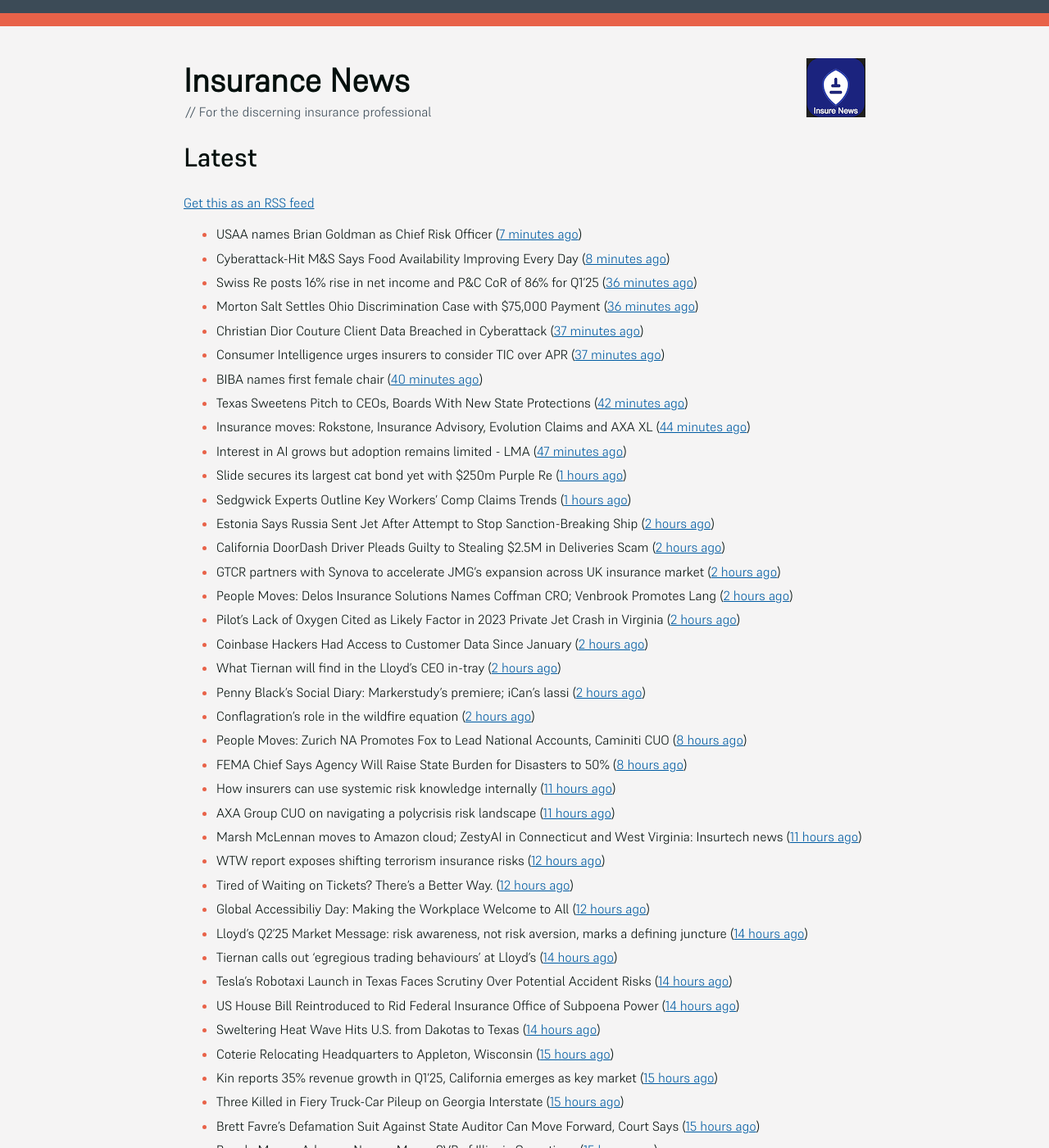
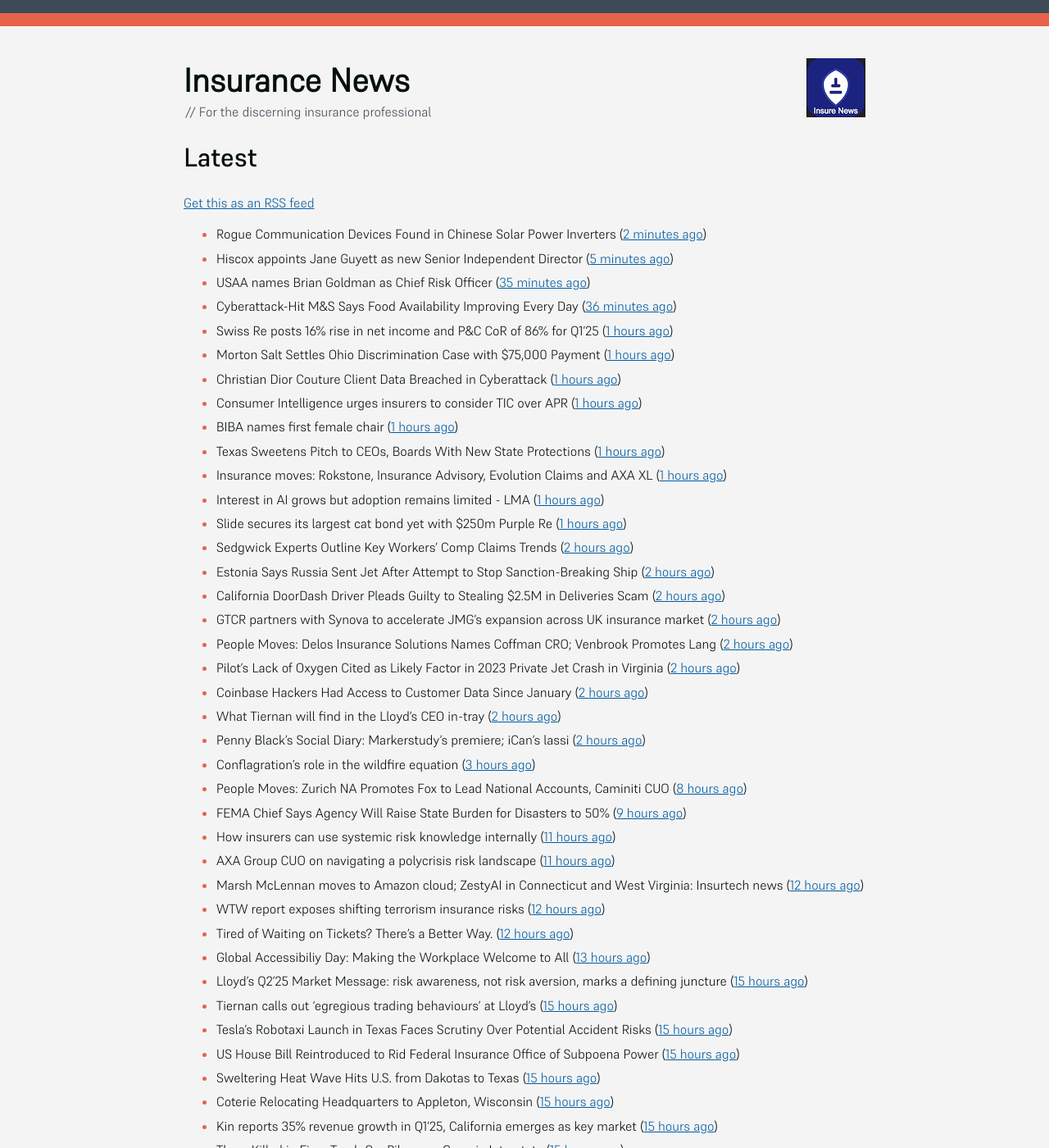
Before and after one commit to mat-0/feeds.thechels.uk, a Jekyll site: the page built from index.md, in a window 1280 px wide and 1400 px high. Shown: the whole window at 82% size. Built offline with Jekyll 4.4.1, drawn with Linux system fonts in a browser that asks for light colours; some of the changed text lies outside the part shown.

Commit message:
New Feed

```diff
--- a/index.md
+++ b/index.md
@@ -8,18 +8,20 @@ description: Latest Updates
 [Get this as an RSS feed](/feed.rss)
 
 <!-- news_marker starts -->
-- USAA names Brian Goldman as Chief Risk Officer ([7 minutes ago](https://www.reinsurancene.ws/usaa-names-brian-goldman-as-chief-risk-officer/))
-- Cyberattack-Hit M&S Says Food Availability Improving Every Day ([8 minutes ago](https://www.insurancejournal.com/news/international/2025/05/16/824002.htm))
-- Swiss Re posts 16% rise in net income and P&C CoR of 86% for Q1’25 ([36 minutes ago](https://www.reinsurancene.ws/swiss-re-posts-16-rise-in-net-income-and-pc-cor-of-86-for-q125/))
-- Morton Salt Settles Ohio Discrimination Case with $75,000 Payment ([36 minutes ago](https://www.insurancejournal.com/news/midwest/2025/05/16/823999.htm))
-- Christian Dior Couture Client Data Breached in Cyberattack ([37 minutes ago](https://www.insurancejournal.com/news/national/2025/05/16/823975.htm))
-- Consumer Intelligence urges insurers to consider TIC over APR ([37 minutes ago](https://www.insurancebusinessmag.com/uk/news/auto-motor/consumer-intelligence-urges-insurers-to-consider-tic-over-apr-535940.aspx))
-- BIBA names first female chair ([40 minutes ago](https://www.insurancebusinessmag.com/uk/news/breaking-news/biba-names-first-female-chair-535939.aspx))
-- Texas Sweetens Pitch to CEOs, Boards With New State Protections ([42 minutes ago](https://www.insurancejournal.com/news/southcentral/2025/05/16/823995.htm))
-- Insurance moves: Rokstone, Insurance Advisory, Evolution Claims and AXA XL ([44 minutes ago](https://www.insurancebusinessmag.com/uk/news/breaking-news/insurance-moves-rokstone-insurance-advisory-evolution-claims-and-axa-xl-535937.aspx))
-- Interest in AI grows but adoption remains limited - LMA ([47 minutes ago](https://www.insurancebusinessmag.com/uk/news/technology/interest-in-ai-grows-but-adoption-remains-limited--lma-535936.aspx))
+- Rogue Communication Devices Found in Chinese Solar Power Inverters ([2 minutes ago](https://www.insurancejournal.com/news/international/2025/05/16/824006.htm))
+- Hiscox appoints Jane Guyett as new Senior Independent Director ([5 minutes ago](https://www.reinsurancene.ws/hiscox-appoints-jane-guyett-as-new-senior-independent-director/))
+- USAA names Brian Goldman as Chief Risk Officer ([35 minutes ago](https://www.reinsurancene.ws/usaa-names-brian-goldman-as-chief-risk-officer/))
+- Cyberattack-Hit M&S Says Food Availability Improving Every Day ([36 minutes ago](https://www.insurancejournal.com/news/international/2025/05/16/824002.htm))
+- Swiss Re posts 16% rise in net income and P&C CoR of 86% for Q1’25 ([1 hours ago](https://www.reinsurancene.ws/swiss-re-posts-16-rise-in-net-income-and-pc-cor-of-86-for-q125/))
+- Morton Salt Settles Ohio Discrimination Case with $75,000 Payment ([1 hours ago](https://www.insurancejournal.com/news/midwest/2025/05/16/823999.htm))
+- Christian Dior Couture Client Data Breached in Cyberattack ([1 hours ago](https://www.insurancejournal.com/news/national/2025/05/16/823975.htm))
+- Consumer Intelligence urges insurers to consider TIC over APR ([1 hours ago](https://www.insurancebusinessmag.com/uk/news/auto-motor/consumer-intelligence-urges-insurers-to-consider-tic-over-apr-535940.aspx))
+- BIBA names first female chair ([1 hours ago](https://www.insurancebusinessmag.com/uk/news/breaking-news/biba-names-first-female-chair-535939.aspx))
+- Texas Sweetens Pitch to CEOs, Boards With New State Protections ([1 hours ago](https://www.insurancejournal.com/news/southcentral/2025/05/16/823995.htm))
+- Insurance moves: Rokstone, Insurance Advisory, Evolution Claims and AXA XL ([1 hours ago](https://www.insurancebusinessmag.com/uk/news/breaking-news/insurance-moves-rokstone-insurance-advisory-evolution-claims-and-axa-xl-535937.aspx))
+- Interest in AI grows but adoption remains limited - LMA ([1 hours ago](https://www.insurancebusinessmag.com/uk/news/technology/interest-in-ai-grows-but-adoption-remains-limited--lma-535936.aspx))
 - Slide secures its largest cat bond yet with $250m Purple Re ([1 hours ago](https://www.reinsurancene.ws/slide-secures-its-largest-cat-bond-yet-with-250m-purple-re/))
-- Sedgwick Experts Outline Key Workers’ Comp Claims Trends ([1 hours ago](https://www.insurancejournal.com/news/national/2025/05/16/823936.htm))
+- Sedgwick Experts Outline Key Workers’ Comp Claims Trends ([2 hours ago](https://www.insurancejournal.com/news/national/2025/05/16/823936.htm))
 - Estonia Says Russia Sent Jet After Attempt to Stop Sanction-Breaking Ship ([2 hours ago](https://www.insurancejournal.com/news/international/2025/05/16/823959.htm))
 - California DoorDash Driver Pleads Guilty to Stealing $2.5M in Deliveries Scam ([2 hours ago](https://www.insurancejournal.com/news/west/2025/05/16/823989.htm))
 - GTCR partners with Synova to accelerate JMG’s expansion across UK insurance market ([2 hours ago](https://www.reinsurancene.ws/gtcr-partners-with-synova-to-accelerate-jmgs-expansion-across-uk-insurance-market/))
@@ -28,51 +30,49 @@ description: Latest Updates
 - Coinbase Hackers Had Access to Customer Data Since January ([2 hours ago](https://www.insurancejournal.com/news/national/2025/05/16/823970.htm))
 - What Tiernan will find in the Lloyd's CEO in-tray ([2 hours ago](https://www.postonline.co.uk/lloydslondon/7957720/what-tiernan-will-find-in-the-lloyds-ceo-in-tray))
 - Penny Black’s Social Diary: Markerstudy’s premiere; iCan’s lassi ([2 hours ago](https://www.postonline.co.uk/people/7957568/penny-blacks-social-diary-markerstudys-premiere-icans-lassi))
-- Conflagration’s role in the wildfire equation ([2 hours ago](https://www.insurancejournal.com/blogs/cotality/2025/05/16/823947.htm))
+- Conflagration’s role in the wildfire equation ([3 hours ago](https://www.insurancejournal.com/blogs/cotality/2025/05/16/823947.htm))
 - People Moves: Zurich NA Promotes Fox to Lead National Accounts, Caminiti CUO ([8 hours ago](https://www.insurancejournal.com/news/national/2025/05/15/823985.htm))
-- FEMA Chief Says Agency Will Raise State Burden for Disasters to 50% ([8 hours ago](https://www.insurancejournal.com/news/national/2025/05/15/823980.htm))
+- FEMA Chief Says Agency Will Raise State Burden for Disasters to 50% ([9 hours ago](https://www.insurancejournal.com/news/national/2025/05/15/823980.htm))
 - How insurers can use systemic risk knowledge internally ([11 hours ago](https://www.dig-in.com/opinion/how-insurers-can-use-systemic-risk-knowledge-internally))
 - AXA Group CUO on navigating a polycrisis risk landscape ([11 hours ago](https://www.insurancebusinessmag.com/uk/news/breaking-news/axa-group-cuo-on-navigating-a-polycrisis-risk-landscape-535921.aspx))
-- Marsh McLennan moves to Amazon cloud; ZestyAI in Connecticut and West Virginia: Insurtech news ([11 hours ago](https://www.dig-in.com/news/marsh-mclennan-to-amazon-cloud-zestyai-and-insurtech-news))
+- Marsh McLennan moves to Amazon cloud; ZestyAI in Connecticut and West Virginia: Insurtech news ([12 hours ago](https://www.dig-in.com/news/marsh-mclennan-to-amazon-cloud-zestyai-and-insurtech-news))
 - WTW report exposes shifting terrorism insurance risks ([12 hours ago](https://www.insurancebusinessmag.com/uk/news/breaking-news/wtw-report-exposes-shifting-terrorism-insurance-risks-535909.aspx))
 - Tired of Waiting on Tickets? There’s a Better Way. ([12 hours ago](https://www.insurancejournal.com/blogs/expert-insured/2025/05/15/823954.htm))
-- Global Accessibiliy Day: Making the Workplace Welcome to All ([12 hours ago](https://insurance-edge.net/2025/05/15/global-accessibiliy-day-making-the-workplace-welcome-to-all/))
-- Lloyd’s Q2’25 Market Message: risk awareness, not risk aversion, marks a defining juncture ([14 hours ago](https://www.reinsurancene.ws/lloyds-q225-market-message-risk-awareness-not-risk-aversion-marks-a-defining-juncture/))
-- Tiernan calls out ‘egregious trading behaviours’ at Lloyd’s ([14 hours ago](https://www.postonline.co.uk/lloydslondon/7957765/tiernan-calls-out-egregious-trading-behaviours-at-lloyds))
-- Tesla’s Robotaxi Launch in Texas Faces Scrutiny Over Potential Accident Risks ([14 hours ago](https://www.insurancejournal.com/news/southcentral/2025/05/15/823930.htm))
-- US House Bill Reintroduced to Rid Federal Insurance Office of Subpoena Power ([14 hours ago](https://www.insurancejournal.com/news/national/2025/05/15/823897.htm))
-- Sweltering Heat Wave Hits U.S. from Dakotas to Texas ([14 hours ago](https://www.insurancejournal.com/news/southcentral/2025/05/15/823927.htm))
+- Global Accessibiliy Day: Making the Workplace Welcome to All ([13 hours ago](https://insurance-edge.net/2025/05/15/global-accessibiliy-day-making-the-workplace-welcome-to-all/))
+- Lloyd’s Q2’25 Market Message: risk awareness, not risk aversion, marks a defining juncture ([15 hours ago](https://www.reinsurancene.ws/lloyds-q225-market-message-risk-awareness-not-risk-aversion-marks-a-defining-juncture/))
+- Tiernan calls out ‘egregious trading behaviours’ at Lloyd’s ([15 hours ago](https://www.postonline.co.uk/lloydslondon/7957765/tiernan-calls-out-egregious-trading-behaviours-at-lloyds))
+- Tesla’s Robotaxi Launch in Texas Faces Scrutiny Over Potential Accident Risks ([15 hours ago](https://www.insurancejournal.com/news/southcentral/2025/05/15/823930.htm))
+- US House Bill Reintroduced to Rid Federal Insurance Office of Subpoena Power ([15 hours ago](https://www.insurancejournal.com/news/national/2025/05/15/823897.htm))
+- Sweltering Heat Wave Hits U.S. from Dakotas to Texas ([15 hours ago](https://www.insurancejournal.com/news/southcentral/2025/05/15/823927.htm))
 - Coterie Relocating Headquarters to Appleton, Wisconsin ([15 hours ago](https://www.insurancejournal.com/news/midwest/2025/05/15/823924.htm))
 - Kin reports 35% revenue growth in Q1’25, California emerges as key market ([15 hours ago](https://www.reinsurancene.ws/kin-reports-35-revenue-growth-in-q125-california-emerges-as-key-market/))
 - Three Killed in Fiery Truck-Car Pileup on Georgia Interstate ([15 hours ago](https://www.insurancejournal.com/news/southeast/2025/05/15/823917.htm))
 - Brett Favre’s Defamation Suit Against State Auditor Can Move Forward, Court Says ([15 hours ago](https://www.insurancejournal.com/news/southeast/2025/05/15/823911.htm))
 - People Moves: Advocus Names Moore SVP of Illinois Operations ([15 hours ago](https://www.insurancejournal.com/news/midwest/2025/05/15/823905.htm))
 - Nationwide Partners with Kadance to Offer Genomics-Based Precision Health to Life Insurance Customers ([15 hours ago](https://www.insurtechinsights.com/nationwide-partners-with-kadance-to-offer-genomics-based-precision-health-to-life-insurance-customers/))
-- West’s 103.9% CoR for 24-25 FY impacted by elevated IG Pool claims ([15 hours ago](https://www.reinsurancene.ws/wests-103-9-cor-for-24-25-fy-impacted-by-elevated-ig-pool-claims/))
-- People Moves: CRC Names New Underwriting Leaders and Senior VP ([15 hours ago](https://www.insurancejournal.com/news/southeast/2025/05/15/823894.htm))
+- West’s 103.9% CoR for 24-25 FY impacted by elevated IG Pool claims ([16 hours ago](https://www.reinsurancene.ws/wests-103-9-cor-for-24-25-fy-impacted-by-elevated-ig-pool-claims/))
+- People Moves: CRC Names New Underwriting Leaders and Senior VP ([16 hours ago](https://www.insurancejournal.com/news/southeast/2025/05/15/823894.htm))
 - AM Best supports EU nat cat insurance proposal but stresses need for greater clarity ([16 hours ago](https://www.reinsurancene.ws/am-best-supports-eu-nat-cat-insurance-proposal-but-stresses-need-for-greater-clarity/))
 - People Moves: AIG Taps Colombo From Swiss Re as CEO, Latin America and Caribbean; Willis Names Former Allianz Exec Vosloh as Head of Cyber for EMEA ([16 hours ago](https://www.insurancejournal.com/news/international/2025/05/15/823886.htm))
 - Slide Secures $250M Cat Bond as Hurricane Season Looms ([16 hours ago](https://www.insurancejournal.com/news/southeast/2025/05/15/823884.htm))
-- Africa startups to seek new backers ([16 hours ago](https://www.dig-in.com/articles/africa-startups-to-seek-new-backers))
-- Allstate estimates cat losses for April at $594m ([16 hours ago](https://www.reinsurancene.ws/allstate-estimates-cat-losses-for-april-at-594m/))
-- Rokstone names Stephanie Belcourt Head of Complex Claims ([17 hours ago](https://www.reinsurancene.ws/rokstone-names-stephanie-belcourt-head-of-complex-claims/))
-- Hedge Fund Fermat Sees 20% Surge in Catastrophe Bond Market ([17 hours ago](https://www.insurancejournal.com/news/international/2025/05/15/823861.htm))
-- Comparison Creator Teams Up With Go.Compare ([17 hours ago](https://insurance-edge.net/2025/05/15/comparison-creator-teams-up-with-go-compare/))
+- Africa startups to seek new backers ([17 hours ago](https://www.dig-in.com/articles/africa-startups-to-seek-new-backers))
+- Allstate estimates cat losses for April at $594m ([17 hours ago](https://www.reinsurancene.ws/allstate-estimates-cat-losses-for-april-at-594m/))
+- Comparison Creator Teams Up With Go.Compare ([18 hours ago](https://insurance-edge.net/2025/05/15/comparison-creator-teams-up-with-go-compare/))
 - Using technology to mitigate common household risks ([18 hours ago](https://www.dig-in.com/podcast/using-technology-to-mitigate-common-household-risks))
 - ZestyAI Gets The Green Light From Connecticut Insurance Dept ([18 hours ago](https://insurance-edge.net/2025/05/15/zestyai-gets-the-green-light-from-connecticut-insurance-dept/))
-- News Snippets: 15.05.2025 ([18 hours ago](https://insurance-edge.net/2025/05/15/news-snippets-15-05-2025/))
+- News Snippets: 15.05.2025 ([19 hours ago](https://insurance-edge.net/2025/05/15/news-snippets-15-05-2025/))
 - Compre Completes on Ethias S.A. Deal ([19 hours ago](https://insurance-edge.net/2025/05/15/compre-completes-on-ethias-s-a-deal/))
 - Tinubu Secures $45 Million to Accelerate Global Leadership in Specialty Insurance SaaS ([20 hours ago](https://www.insurtechinsights.com/tinubu-secures-45-million-to-accelerate-global-leadership-in-specialty-insurance-saas/))
 - LMA Survey on How AI Can Enhance Actuarial Risk ([20 hours ago](https://insurance-edge.net/2025/05/15/lma-survey-on-how-ai-can-enhance-actuarial-risk/))
-- Navigating the unexpected: Expert tips for effective claims management and swift recovery ([20 hours ago](https://www.insurancebusinessmag.com/uk/news/property-insurance/navigating-the-unexpected-expert-tips-for-effective-claims-management-and-swift-recovery-535498.aspx))
-- TIMBY Specialty Insurance Solutions Launches Warehouse Legal Liability Coverage to Expand Inland Marine Portfolio ([20 hours ago](https://www.insurtechinsights.com/timby-specialty-insurance-solutions-launches-warehouse-legal-liability-coverage-to-expand-inland-marine-portfolio/))
+- Navigating the unexpected: Expert tips for effective claims management and swift recovery ([21 hours ago](https://www.insurancebusinessmag.com/uk/news/property-insurance/navigating-the-unexpected-expert-tips-for-effective-claims-management-and-swift-recovery-535498.aspx))
+- TIMBY Specialty Insurance Solutions Launches Warehouse Legal Liability Coverage to Expand Inland Marine Portfolio ([21 hours ago](https://www.insurtechinsights.com/timby-specialty-insurance-solutions-launches-warehouse-legal-liability-coverage-to-expand-inland-marine-portfolio/))
 - Broking stalwart on how the market has evolved ([21 hours ago](https://www.insurancebusinessmag.com/uk/news/breaking-news/broking-stalwart-on-how-the-market-has-evolved-535809.aspx))
 - FERMA's Foresight Committee calls for a shift to long-term risk strategies ([21 hours ago](https://www.insurancebusinessmag.com/uk/news/non-profits/fermas-foresight-committee-calls-for-a-shift-to-longterm-risk-strategies-535808.aspx))
 - Allianz sees strong start to 2025, reaffirms full-year outlook ([21 hours ago](https://www.insurancebusinessmag.com/uk/news/breaking-news/allianz-sees-strong-start-to-2025-reaffirms-fullyear-outlook-535802.aspx))
 - Talanx reports record-breaking start to the year amid high claims ([21 hours ago](https://www.insurancebusinessmag.com/uk/news/breaking-news/talanx-reports-recordbreaking-start-to-the-year-amid-high-claims-535796.aspx))
 - 'Poly-employment': Transparency in workplaces encouraged amid rise of secondary jobs ([21 hours ago](https://www.insurancebusinessmag.com/uk/news/breaking-news/polyemployment-transparency-in-workplaces-encouraged-amid-rise-of-secondary-jobs-535784.aspx))
-- ‘Don’t preach to us’, pleads Pen CEO ([21 hours ago](https://www.postonline.co.uk/broker/7957752/dont-preach-to-us-pleads-pen-ceo))
-- bolttech and Sumitomo Corporation Launch Strategic Joint Venture to Expand Embedded Protection Solutions in Asia ([21 hours ago](https://www.insurtechinsights.com/bolttech-and-sumitomo-corporation-launch-strategic-joint-venture-to-expand-embedded-protection-solutions-in-asia/))
+- ‘Don’t preach to us’, pleads Pen CEO ([22 hours ago](https://www.postonline.co.uk/broker/7957752/dont-preach-to-us-pleads-pen-ceo))
+- bolttech and Sumitomo Corporation Launch Strategic Joint Venture to Expand Embedded Protection Solutions in Asia ([22 hours ago](https://www.insurtechinsights.com/bolttech-and-sumitomo-corporation-launch-strategic-joint-venture-to-expand-embedded-protection-solutions-in-asia/))
 - Aviva sees broad-based growth in Q1 across segments ([22 hours ago](https://www.insurancebusinessmag.com/uk/news/breaking-news/aviva-sees-broadbased-growth-in-q1-across-segments-535781.aspx))
 - DLG deal ‘on course’ and not a distraction for Aviva ([23 hours ago](https://www.postonline.co.uk/news/7957750/dlg-deal-on-course-and-not-a-distraction-for-aviva))
 - Q&A: Andy Hutchinson, Turvi ([23 hours ago](https://www.postonline.co.uk/technology/7957394/qa-andy-hutchinson-turvi))
```
